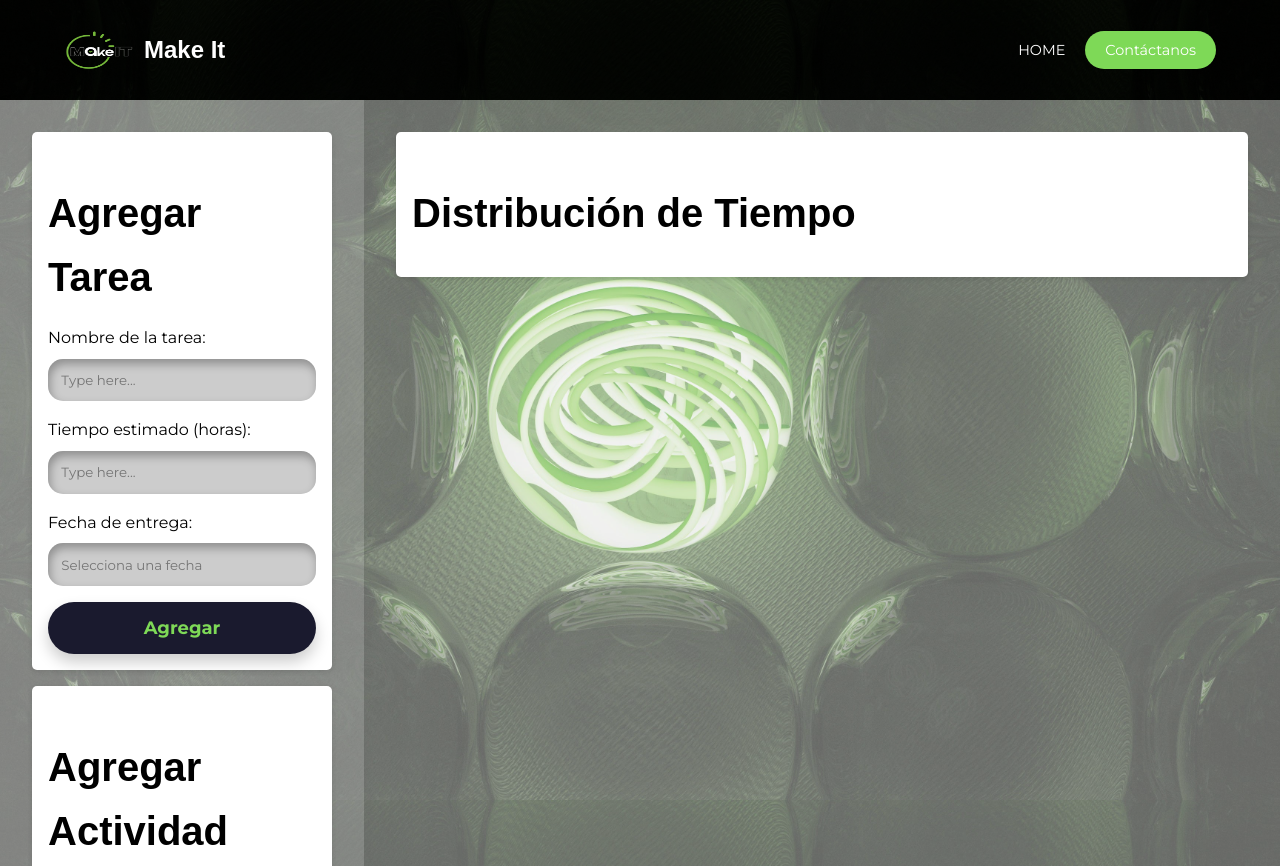
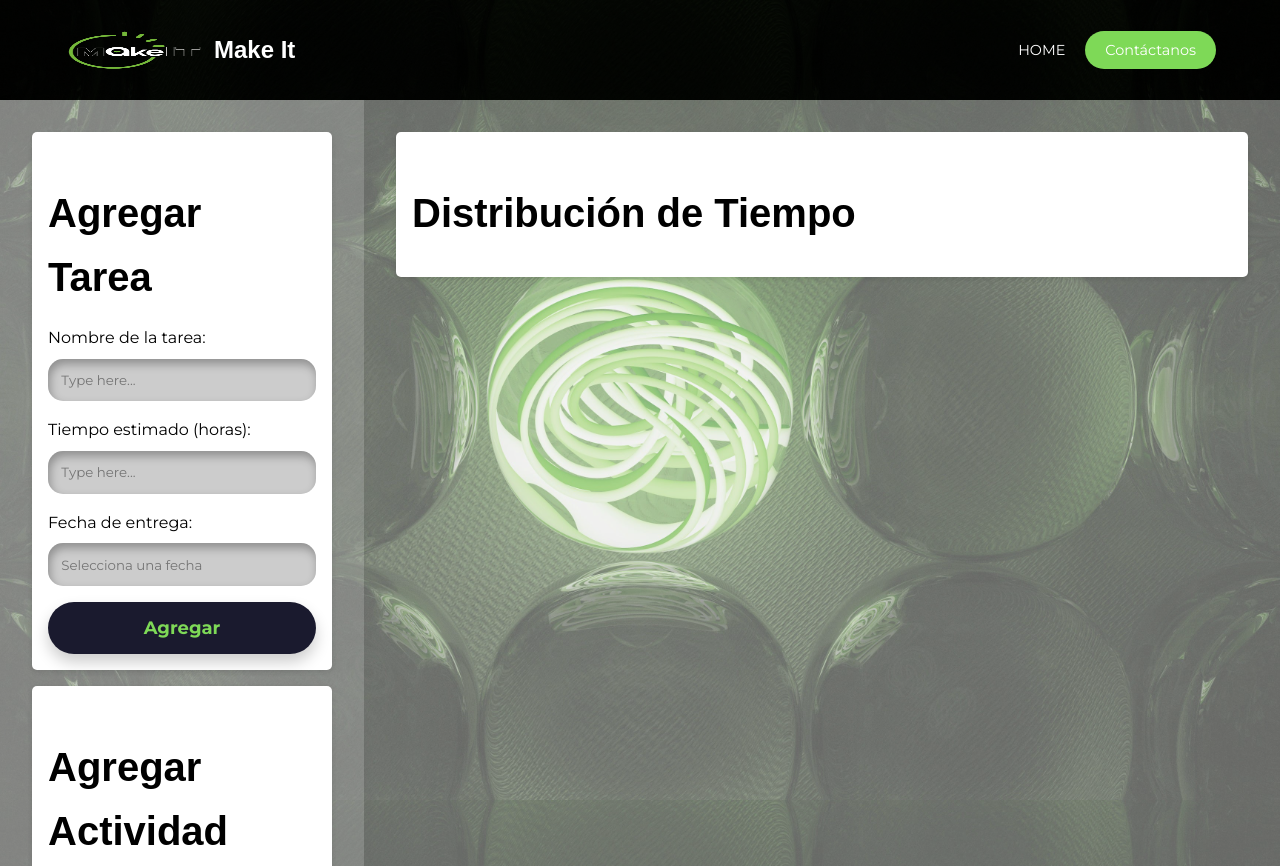
Before and after one commit to Makeitss/makeit.github.io., a website: page index.html in a window 1280 px wide. Shown: the top 866 px of the page. Drawn offline with nearby package versions, Linux system fonts and the light colour scheme; a web font is replaced by a local one.

Commit message:
Update styles32.css

```diff
--- a/styles32.css
+++ b/styles32.css
@@ -50,7 +50,7 @@ header {
 }
 
 .logo {
-    width: 70px; /* Ajusta según el tamaño deseado */
+    width: 140px; /* Ajusta según el tamaño deseado */
     height: auto; /* Mantiene la proporción de la imagen */
 }
 
```
